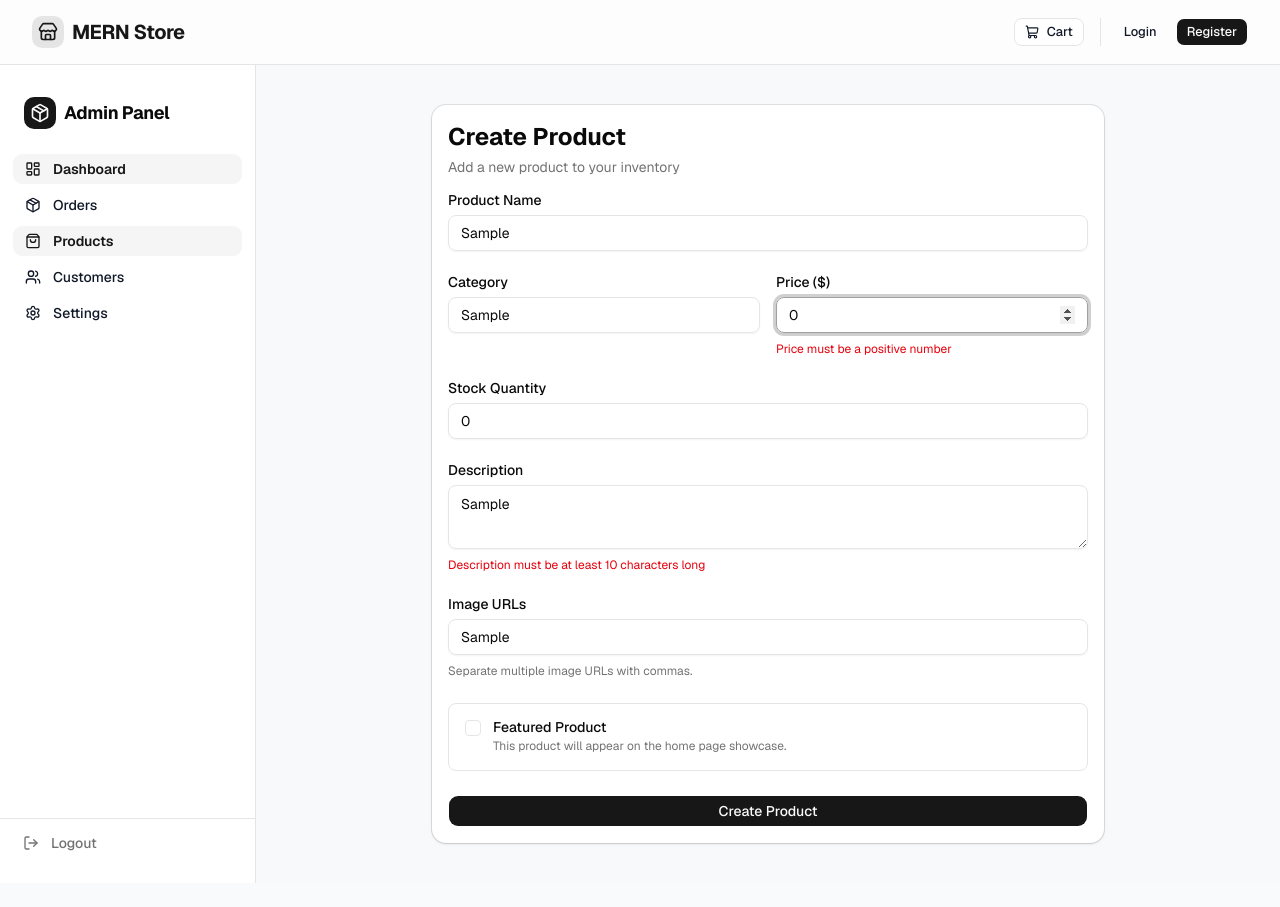
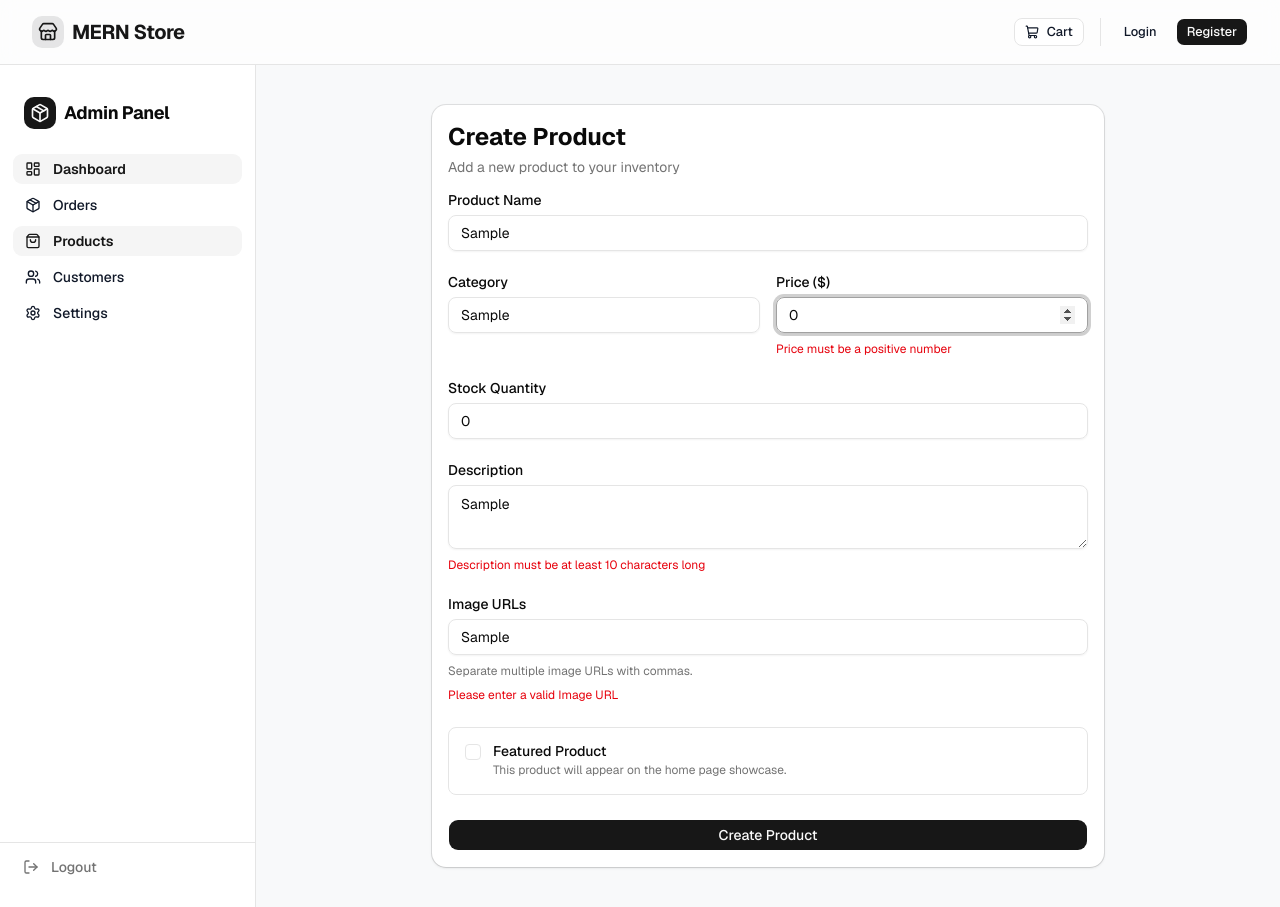
Before and after one commit to Hsquarehello/mern-nextjs-ecommerce, a Next.js app in the folder frontend/: page /dashboard/products/new in a window 1280 px wide. Both pictures are taken after typing "Sample", "Sample", "Sample", "Sample" into the empty fields and a click on the button "Create Product". Before the commit the page ends 883 px from the top, so only its background shows below. Built offline with nearby package versions, Linux system fonts and the light colour scheme; no server answers.

Commit message:
fixed product form bugs because of Product changes

```diff
--- a/frontend/components/dashboard/product-form.tsx
+++ b/frontend/components/dashboard/product-form.tsx
@@ -32,7 +32,7 @@ interface ProductFormProps {
     price: number;
     category: string;
     stock: number;
-    images: string[];
+    imageUrl: string;
     isFeatured: boolean;
   } | null;
 }
@@ -62,7 +62,7 @@ export function ProductForm({ initialData }: ProductFormProps) {
           price: initialData.price,
           category: initialData.category,
           stock: initialData.stock,
-          images: initialData.images.join(", "),
+          imageUrl: initialData.imageUrl,
           isFeatured: initialData.isFeatured,
         }
       : {
@@ -71,7 +71,7 @@ export function ProductForm({ initialData }: ProductFormProps) {
           price: 0,
           category: "",
           stock: 0,
-          images: "",
+          imageUrl: "",
           isFeatured: false,
         },
   });
@@ -83,22 +83,14 @@ export function ProductForm({ initialData }: ProductFormProps) {
       setLoading(true);
       setErrorMessage("");
 
-      const payload = {
-        ...data,
-        images:
-          typeof data.images === "string"
-            ? data.images.split(",").map((url) => url.trim())
-            : data.images,
-      };
-
       if (isEditMode && initialData) {
         await axios.put(
           `http://localhost:5000/api/products/${initialData._id}`,
-          payload,
+          data,
           { withCredentials: true },
         );
       } else {
-        await axios.post("http://localhost:5000/api/products", payload, {
+        await axios.post("http://localhost:5000/api/products", data, {
           withCredentials: true,
         });
       }
@@ -217,16 +209,16 @@ export function ProductForm({ initialData }: ProductFormProps) {
           <div className="space-y-2">
             <Label htmlFor="images">Image URLs</Label>
             <Input
-              id="images"
+              id="imageUrl"
               placeholder="https://example.com/img1.jpg, https://example.com/img2.jpg"
-              {...register("images")}
+              {...register("imageUrl")}
             />
             <p className="text-xs text-muted-foreground">
               Separate multiple image URLs with commas.
             </p>
-            {errors.images && (
+            {errors.imageUrl && (
               <p className="text-xs text-destructive">
-                {errors.images.message}
+                {errors.imageUrl.message}
               </p>
             )}
           </div>
--- a/frontend/lib/validations/product.ts
+++ b/frontend/lib/validations/product.ts
@@ -8,7 +8,7 @@ export const productFormSchema = z.object({
   price: z.coerce.number().positive("Price must be a positive number"),
   category: z.string().min(1, "Category is required"),
   stock: z.coerce.number().int().nonnegative("Stock cannot be negative"),
-  images: z.string().min(1, "At least one image URL is required"), // Comma-separated strings
+  imageUrl: z.string().url("Please enter a valid Image URL"),
   isFeatured: z.boolean().default(false),
 });
 
```
